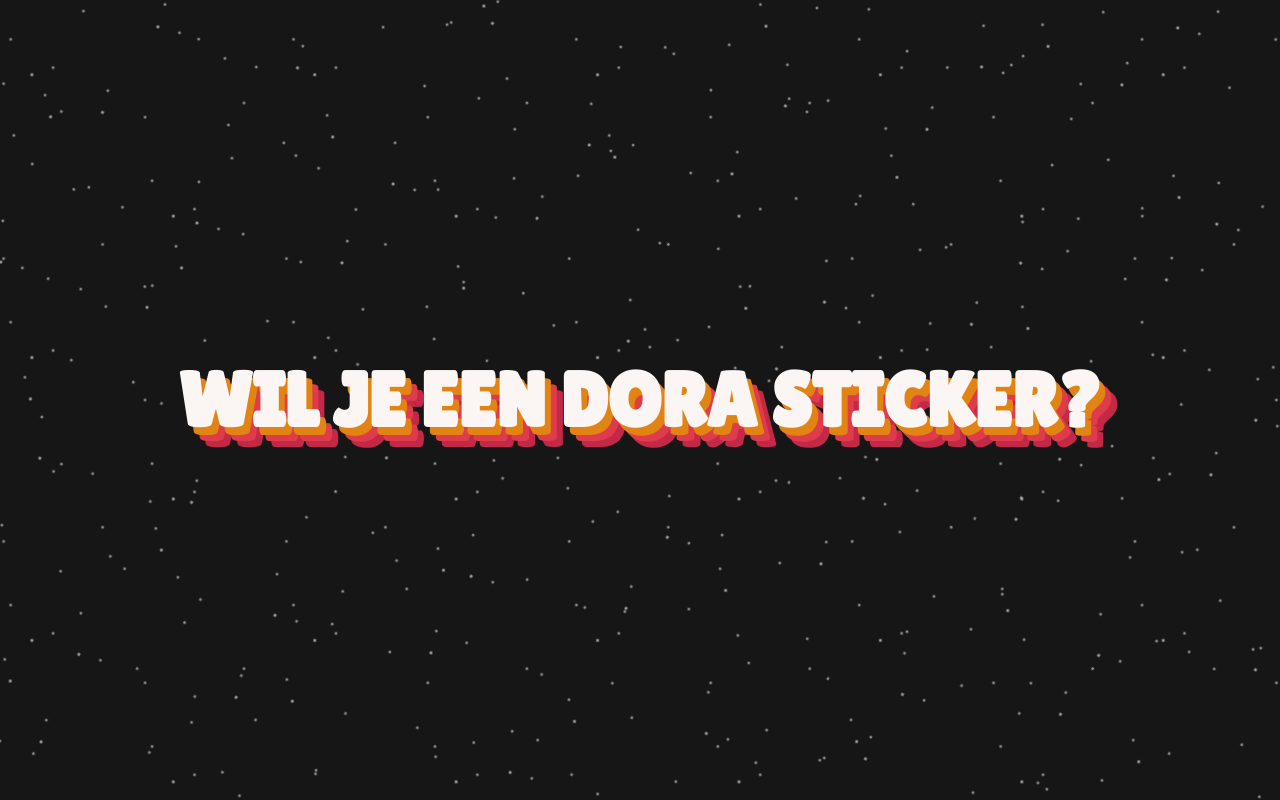
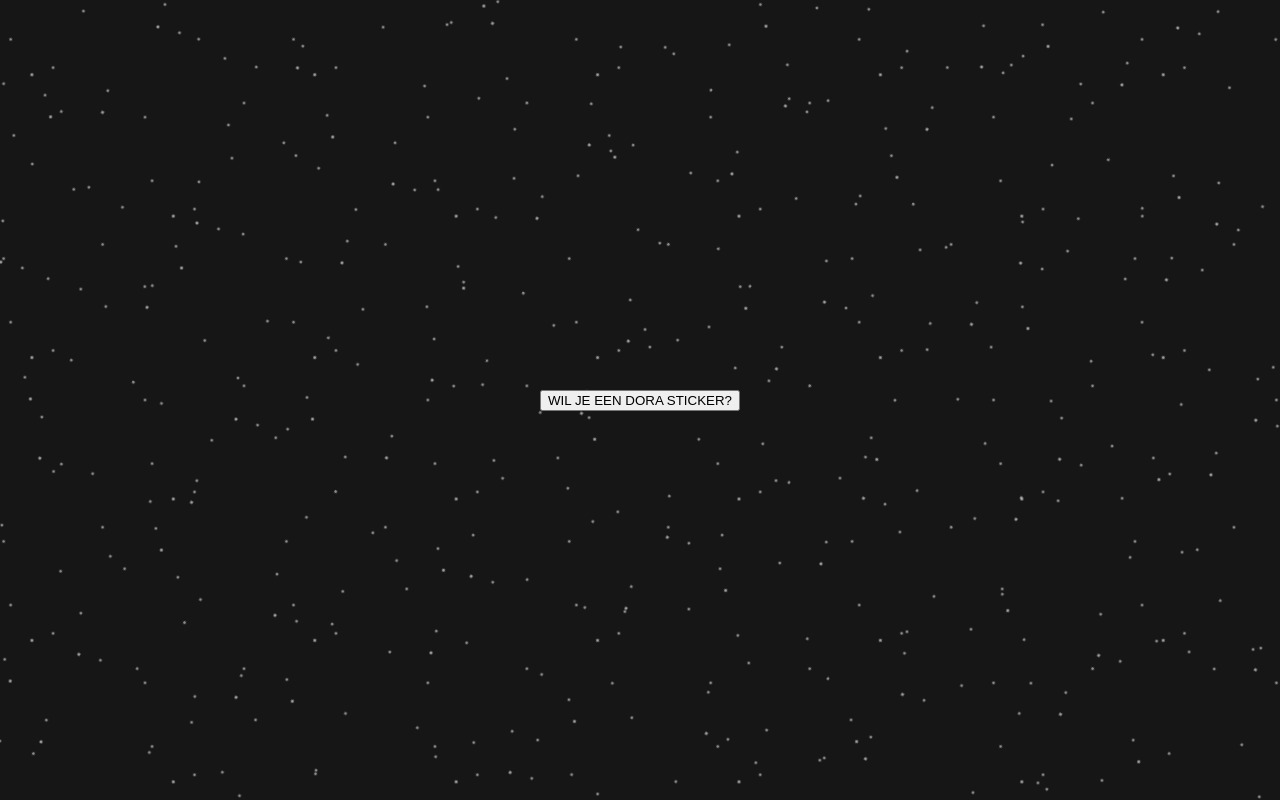
Before and after one commit to thomashutze/kaas, a website built with Parcel: page index.html in a window 1280 px wide. Shown: the top 800 px of the page. Built offline with nearby package versions, Linux system fonts and the light colour scheme.

Commit message:
Update index.html

```diff
--- a/index.html
+++ b/index.html
@@ -12,7 +12,7 @@
 
   <body>
     <div class="title">
-      <h1>WIL JE EEN DORA STICKER?</h1>
+      <button class="btn default">WIL JE EEN DORA STICKER?</button>
     </div>
 
     <div class="starfield">
```
